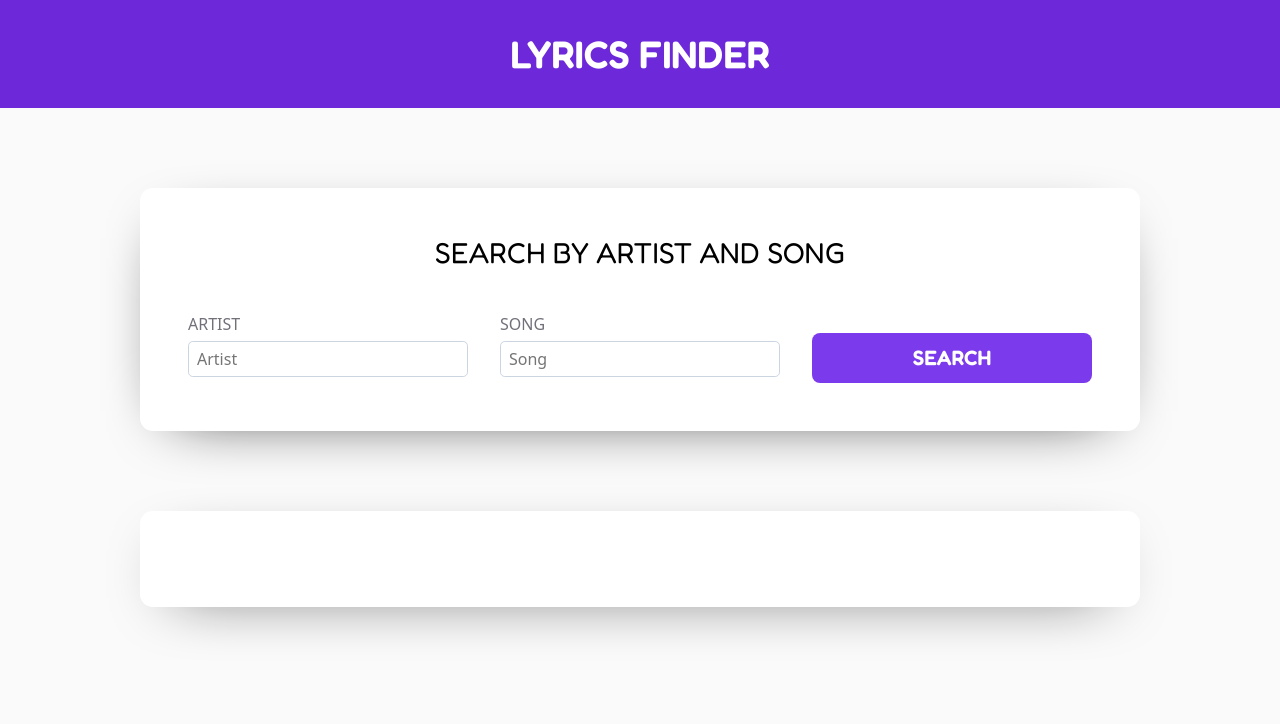
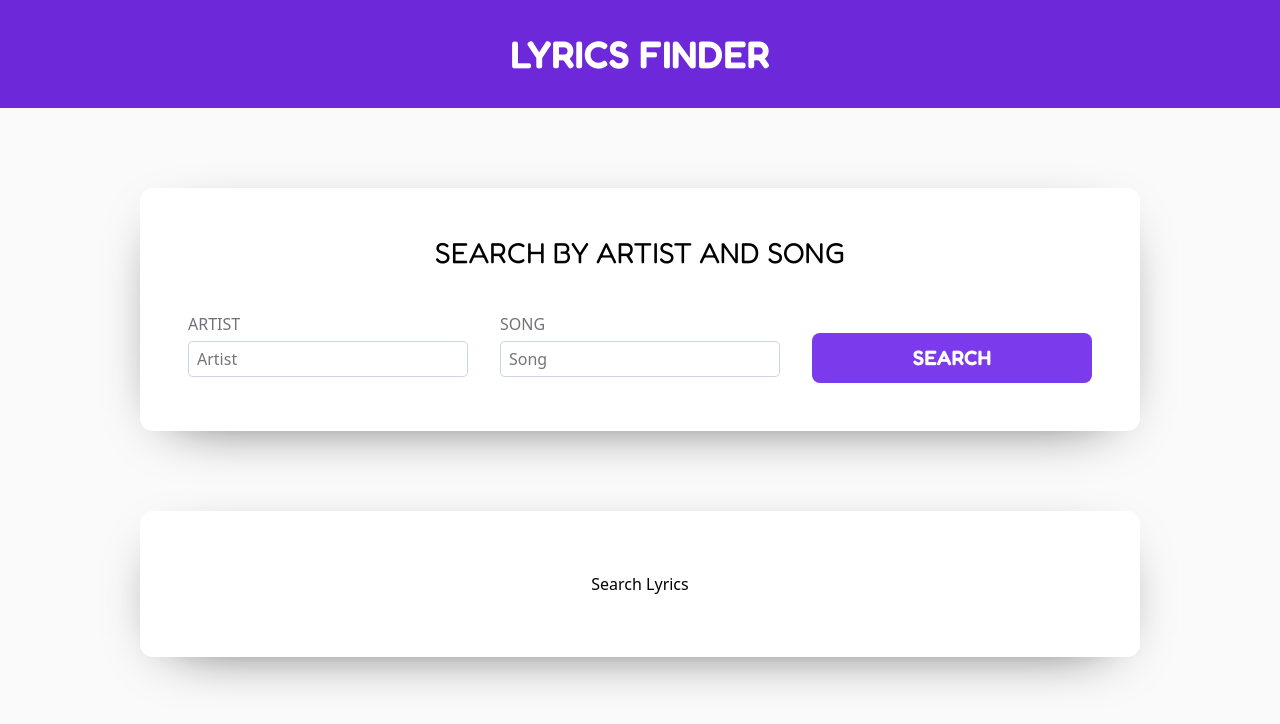
Before and after one commit to ClondonoM/react-css-lyrics-finder, a React (Vite) app: page / in a window 1280 px wide. Shown: the top 724 px of the page. Built offline with nearby package versions, Linux system fonts and the light colour scheme.

Commit message:
showing lyric

```diff
--- a/src/components/AppLyrics.jsx
+++ b/src/components/AppLyrics.jsx
@@ -1,14 +1,25 @@
 import Form from './Form';
 import Alert from './Alert';
+import Lyric from './Lyric';
 import useLyrics from '../hooks/useLyrics';
 
 const AppLyrics = () => {
-  const { alert } = useLyrics();
+  const { alert, lyric, loading } = useLyrics();
   return (
     <>
       <header>Lyrics Finder</header>
       <Form />
-      <main>{alert && <Alert>{alert}</Alert>}</main>
+      <main>
+        {alert ? (
+          <Alert>{alert}</Alert>
+        ) : lyric ? (
+          <Lyric />
+        ) : loading ? (
+          'loading...'
+        ) : (
+          <p className='text-center '>Search Lyrics</p>
+        )}
+      </main>
     </>
   );
 };
--- /dev/null
+++ b/src/components/Lyric.jsx
@@ -0,0 +1,8 @@
+import useLyrics from '../hooks/useLyrics';
+
+const Lyric = () => {
+  const { lyric } = useLyrics();
+  return <div className='letra'>{lyric}</div>;
+};
+
+export default Lyric;
--- a/src/context/LyricsProvider.jsx
+++ b/src/context/LyricsProvider.jsx
@@ -6,19 +6,23 @@ const LyricsContext = createContext();
 const LyricsProvider = ({ children }) => {
   const [alert, setAlert] = useState('');
   const [lyric, setLyric] = useState('');
+  const [loading, setLoading] = useState(false);
   const searchLyric = async (search) => {
+    setLoading(true);
     try {
       const { artist, song } = search;
       const url = `https://api.lyrics.ovh/v1/${artist}/${song}`;
       const { data } = await axios(url);
       setLyric(data.lyrics);
-      console.log(lyric);
     } catch (err) {
       console.log(err);
     }
+    setLoading(false);
   };
   return (
-    <LyricsContext.Provider value={{ alert, setAlert, searchLyric }}>
+    <LyricsContext.Provider
+      value={{ alert, setAlert, searchLyric, lyric, loading }}
+    >
       {children}
     </LyricsContext.Provider>
   );
```
